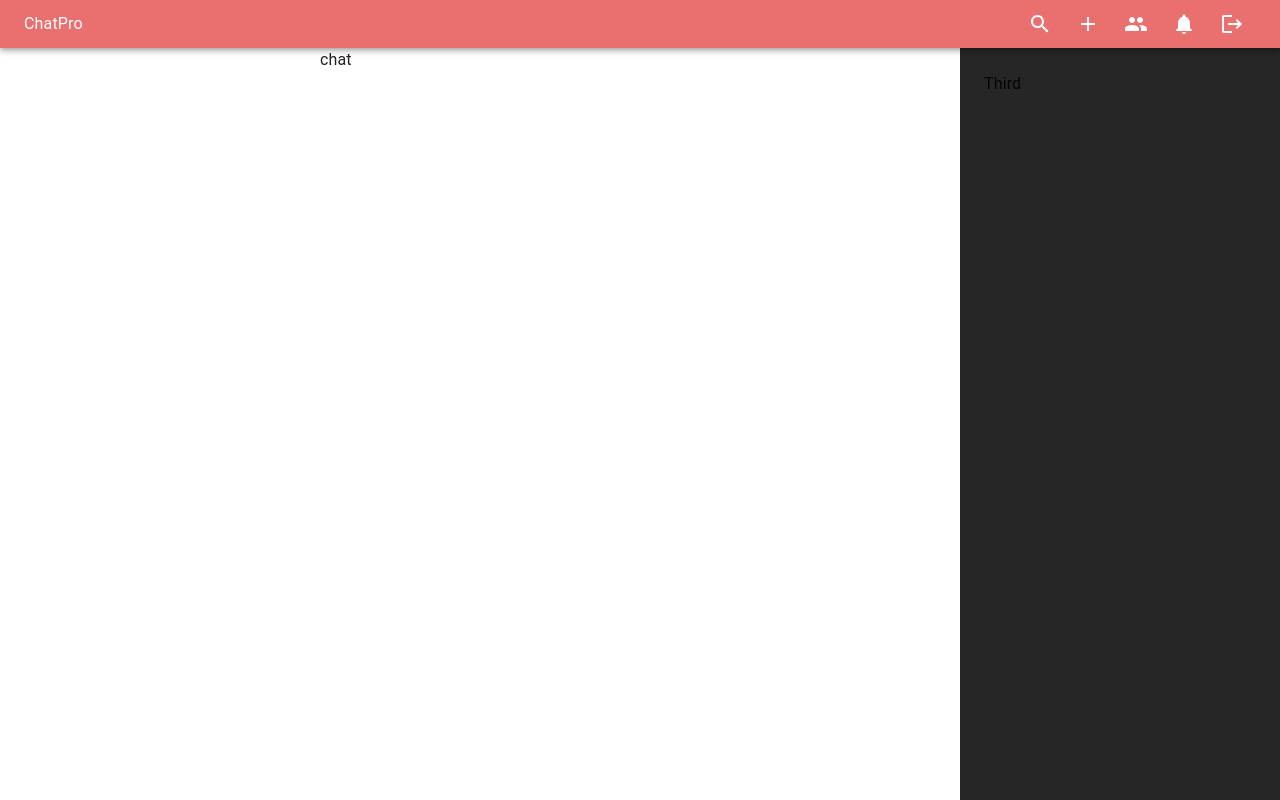
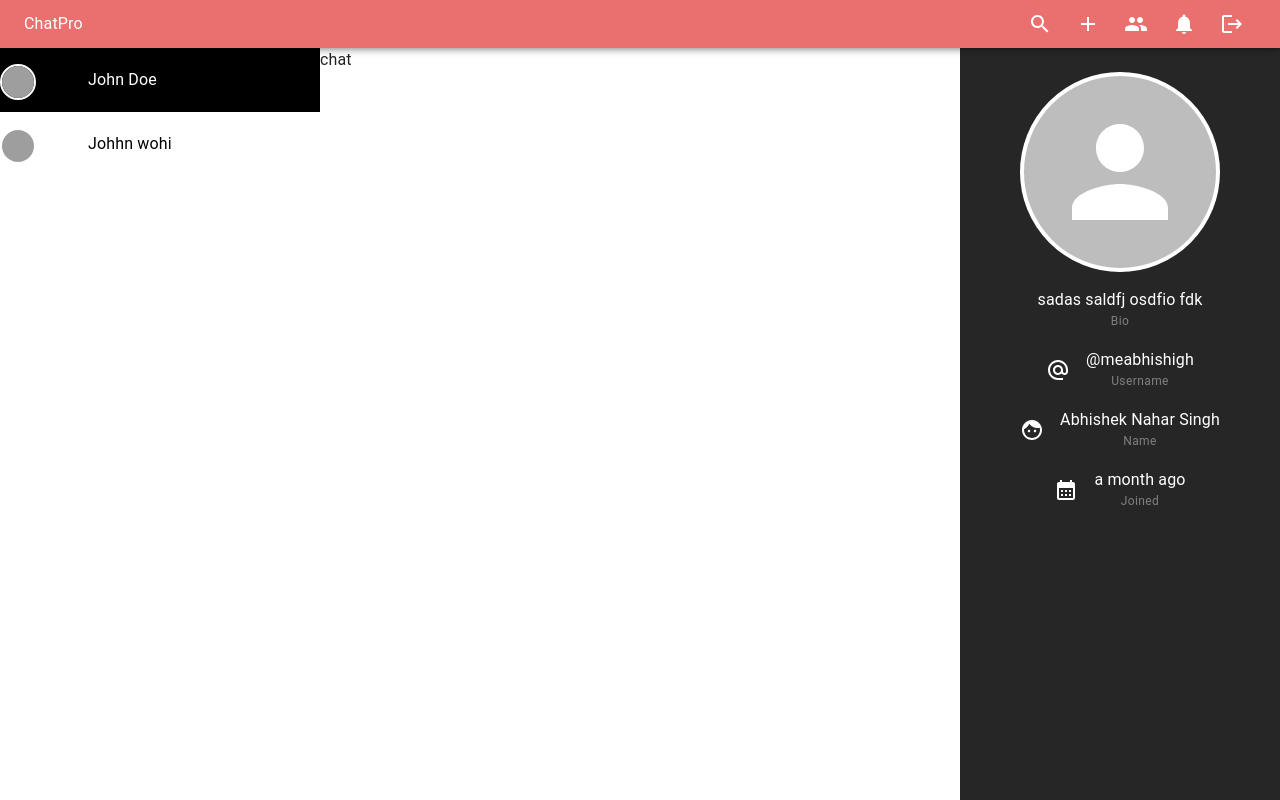
Before and after one commit to Harsh-Agrawal96/ChatPro, a React (Vite) app in the folder client/: page /chat/1 in a window 1280 px wide. Built offline with nearby package versions, Linux system fonts and the light colour scheme; grey boxes are pictures that could not be loaded.

Commit message:
added more UI and Serach Dialog

```diff
--- a/client/src/components/layout/AppLayout.jsx
+++ b/client/src/components/layout/AppLayout.jsx
@@ -3,11 +3,23 @@ import React from 'react'
 import Header from './Header';
 import Title from '../shared/Title';
 import { Grid2 } from "@mui/material";
-import ChatList from './ChatList';
+import ChatList from './ChatList.jsx';
+import { sampleChats } from '../../constants/sampleData';
+import { useParams } from 'react-router-dom';
+import Profile from '../specific/Profile.jsx';
 
 const AppLayout = () => ( WrappedComponent ) => {
 
     return (props) =>{
+
+        const params = useParams();
+        const  chatId = params.chatId;
+
+        const handleDeleteChat = ( e, _id, groupChat ) => {
+            e.preventDefault();
+            console.log( " see that it is cliked or not ");
+        }
+
         return (
             <>
                 <Title />
@@ -22,7 +34,11 @@ const AppLayout = () => ( WrappedComponent ) => {
                             display:{ xs: "none", sm: "block" }
                         }}
                     >
-                        < ChatList />
+                        < ChatList
+                            chats={sampleChats}
+                            chatId={chatId}
+                            handleDeleteChat={handleDeleteChat}
+                        />
                     </Grid2>
 
                     <Grid2 item height={"100%"} size={{ xs:12, sm: 8, md: 6, lg:6 }} >
@@ -38,7 +54,9 @@ const AppLayout = () => ( WrappedComponent ) => {
                             padding: "1.5rem",
                             backgroundColor: "rgba(0,0,0,0.85)",
                         }}
-                    > Third </Grid2>
+                    >
+                        <Profile />
+                    </Grid2>
 
                 </Grid2>
             </>
--- a/client/src/components/layout/ChatList.jsx
+++ b/client/src/components/layout/ChatList.jsx
@@ -1,5 +1,6 @@
 import { Stack } from '@mui/material'
 import React from 'react'
+import ChatItem from '../shared/ChatItem'
 
 const ChatList = ({
   w="100%",
@@ -17,8 +18,27 @@ const ChatList = ({
   return < Stack width = {w} direction={"column"} >
 
     {
-      chats?.map( data => {
-        return <div>{data}</div>
+      chats?.map( (data,index ) => {
+
+        const { avatar, _id, name, groupChat, members } = data;
+        const newMessageAlert = newMessagesAlert.find(
+          ({chatId}) => chatId === _id
+        );
+
+        const isOnline = members?.some( (member) => onlineUsers.includes(_id) );
+
+        return <ChatItem
+          newMessageAlert={newMessageAlert}
+          isOnline = {isOnline}
+          avatar={avatar}
+          name={name}
+          _id={_id}
+          key={_id}
+          groupChat={groupChat}
+          sameSender={chatId == _id}
+          handleDeleteChat={handleDeleteChat}
+          index={index}
+        />
       })
     }
 
--- a/client/src/components/layout/Header.jsx
+++ b/client/src/components/layout/Header.jsx
@@ -43,9 +43,7 @@ const Header = () => {
   };
 
   const openSearch = () => {
-    console.log( isSearch);
     setIsSearch( prev => !prev );
-    console.log( isSearch);
   };
 
   const openNewGroup = () => {
--- /dev/null
+++ b/client/src/components/shared/AvatarCard.jsx
@@ -0,0 +1,37 @@
+import { Avatar, AvatarGroup, Stack, Box } from '@mui/material'
+import React from 'react'
+
+const AvatarCard = ({ avatar = [], max = 4 }) => {
+
+  return (
+
+    <Stack direction={"row"} spacing={0.5} >
+        <AvatarGroup max={max} >
+            <Box width={"4rem"} height={"2rem"} >
+
+                {avatar.map(( i,index ) => (
+                    <Avatar
+                        key={ Math.random()*100 }
+                        src={i}
+                        alt={`Avatar ${index}`}
+                        sx={{
+                            width:"2rem",
+                            height: "2rem",
+                            position:"absolute",
+                            left: {
+                                xs: `${ 0.5 + index }rem`,
+                                sm: `${index}rem`
+                            }
+                        }}
+                    />
+                ))}
+
+            </Box>
+        </AvatarGroup>
+    </Stack>
+
+  );
+
+}
+
+export default AvatarCard
--- a/client/src/components/shared/ChatItem.jsx
+++ b/client/src/components/shared/ChatItem.jsx
@@ -1,7 +1,8 @@
-import { Stack } from 'react-router-dom';
-import React from 'react';
+
+import React, { memo } from 'react';
 import { Link } from '../styles/StyledComponents.jsx';
-import { Box, Typography } from '@mui/material';
+import { Box, Typography, Stack } from '@mui/material';
+import AvatarCard from './AvatarCard.jsx';
 
 const ChatItem = ({
   avatar = [],
@@ -12,9 +13,15 @@ const ChatItem = ({
   isOnline,
   newMessageAlert,
   index = 0,
-  handleDeleteChatOpen,
+  handleDeleteChat,
 }) => {
-  return <Link to={`/chat/${_id}`}>
+  return <Link
+          sx={{
+            padding: "0",
+          }}
+          to={`/chat/${_id}`}
+          onContextMenu={(e) => handleDeleteChat(e, _id, groupChat)}
+        >
     <div style={{
       display: "flex",
       gap: "0.5rem",
@@ -24,6 +31,8 @@ const ChatItem = ({
       color: sameSender ? "white" : "unset",
       position: "relative"
     }}>
+
+      <AvatarCard avatar={avatar} />
 
       <Stack >
         <Typography>{name}</Typography>
@@ -35,13 +44,22 @@ const ChatItem = ({
       </Stack>
 
       {
-        isOnline && <Box>
-
-        </Box>
+        isOnline &&
+          <Box sx={{
+              width:"10px",
+              height:"10px",
+              borderRadius: "50%",
+              backgroundColor: "green",
+              position: "absolute",
+              top:"50%",
+              right:"0.7rem",
+              transform:"translateY(-50%)",
+            }}
+          />
       }
 
     </div>
   </Link>
 }
 
-export default ChatItem
+export default memo(ChatItem)
--- /dev/null
+++ b/client/src/components/shared/UserItem.jsx
@@ -0,0 +1,51 @@
+
+import React, { memo } from 'react'
+import { ListItem, Stack, Avatar, Typography, IconButton } from "@mui/material";
+import { Add as AddIcon } from "@mui/icons-material";
+
+
+const UserItem = ({ user, handler, handlerIsLoading }) => {
+
+
+  const { name,_id,avatar } = user;
+
+
+  return (
+    <ListItem >
+      <Stack direction={"row"} alignItems='center' spacing={"1rem"} width={"100%"} >
+
+        <Avatar />
+
+        <Typography
+          variant='body1'
+          sx={{
+            flexGlow: 1,
+            display: "-webkit-box",
+            WebkitLineClamp: 1,
+            WebkitBoxOrient: "vertical",
+            overflow: "hidden",
+            textOverflow: "ellipsis",
+            width:"100%"
+          }}
+        > {name} </Typography>
+
+        <IconButton
+          size='small'
+          sx={{
+            bgcolor:"primary.main",
+            color: "white",
+            "&:hover" : {
+              bgcolor:"primary.dark",
+
+            }
+          }}
+          onClick={ () => handler(_id)}
+          disabled={handlerIsLoading} >
+          <AddIcon />
+        </IconButton>
+      </Stack>
+    </ListItem>
+  )
+}
+
+export default memo(UserItem)
--- /dev/null
+++ b/client/src/components/specific/Profile.jsx
@@ -0,0 +1,50 @@
+
+import { Avatar, Stack, Typography } from '@mui/material';
+import React from 'react';
+import { Face as FaceIcon, AlternateEmail as EmailIcon, CalendarMonth as CalendarIcon } from "@mui/icons-material";
+import moment from "moment";
+
+const Profile = () => {
+  return (
+    <Stack spacing={"1rem"} direction={"column"} alignItems={"center"} >
+      <Avatar
+        sx={{
+          width:200,
+          height:200,
+          objectFit:"contain",
+          marginBottom:"1rem",
+          border:"4px solid white",
+        }}
+      />
+      <ProfileCard heading={"Bio"} text={"sadas saldfj osdfio fdk"}  />
+      <ProfileCard heading={"Username"} text={"@meabhishigh"} Icon={<EmailIcon />} />
+      <ProfileCard heading={"Name"} text={"Abhishek Nahar Singh"} Icon={<FaceIcon />} />
+      <ProfileCard heading={"Joined"} text={moment("2024-11-04T18:30:00.000Z").fromNow()} Icon={<CalendarIcon />} />
+    </Stack>
+  )
+}
+
+
+const ProfileCard = ({ text, Icon, heading }) => (
+  <Stack
+    direction={"row"}
+    alignItems={"center"}
+    spacing={"1rem"}
+    color={"white"}
+    textAlign={"center"}
+  >
+    { Icon && Icon }
+    <Stack>
+      <Typography variant='body1' >
+        {text}
+      </Typography>
+      <Typography color='gray' variant='caption' >
+        {heading}
+      </Typography>
+    </Stack>
+
+  </Stack>
+);
+
+
+export default Profile
--- a/client/src/components/specific/Search.jsx
+++ b/client/src/components/specific/Search.jsx
@@ -1,10 +1,60 @@
-import React from 'react'
+
+import React, { useState } from 'react'
+import { Dialog, DialogTitle, InputAdornment, List, Stack, TextField, Typography } from "@Mui/material";
+import { useInputValidation } from "6pp";
+import { Search as SearchIcon } from "@mui/icons-material";
+import UserItem from '../shared/UserItem';
+import { sampleUsers } from '../../constants/sampleData';
+
 
 const Search = () => {
+
+  const search = useInputValidation("");
+
+  let isLoadingSendFriendRequest = false;
+  const [ users, setUsers ] = useState(sampleUsers);
+
+  const addFriendHandler = ( id ) => {
+    console.log(id);
+  }
+
   return (
-    <div>
-      Search
-    </div>
+    <Dialog open >
+      <Stack p={"1.5rem"} direction={"column"} width={"20rem"} >
+
+        <DialogTitle textAlign={"center"} > Find People </DialogTitle>
+
+        <TextField
+          label=""
+          value={search.value}
+          onChange={search.changeHandler}
+          variant='outlined'
+          size='small'
+          InputProps={{
+            startAdornment:(
+              <InputAdornment position='start' >
+                <SearchIcon />
+              </InputAdornment>
+            )
+          }}
+        />
+
+        <List >
+          {
+            users.map( (i) => (
+              <UserItem
+                user={i}
+                key={i._id}
+                handler={addFriendHandler}
+                handlerIsLoading={isLoadingSendFriendRequest}
+              />
+            ))
+          }
+        </List>
+
+      </Stack>
+    </Dialog>
+
   )
 }
 
--- a/client/src/components/styles/StyledComponents.jsx
+++ b/client/src/components/styles/StyledComponents.jsx
@@ -19,6 +19,6 @@ export const Link = styled( LinkComponent )`
     color : black;
     padding : 0.5rem;
     &:hover{
-        background-color: "#f0f0f0";
+        background-color: rgba(0,0,0,0.1);
     }
 `;
--- /dev/null
+++ b/client/src/constants/sampleData.js
@@ -0,0 +1,31 @@
+
+export const sampleChats = [
+    {
+        avatar: ["https://www.w3schools.com/howto/img_avatar.png"],
+        name: "John Doe",
+        _id: "1",
+        groupChat: false,
+        members: ["1","2"],
+    },
+    {
+        avatar: ["https://www.w3schools.com/howto/img_avatar.png"],
+        name: "Johhn wohi",
+        _id: "2",
+        groupChat: true,
+        members: ["1","2"],
+    },
+];
+
+
+export const sampleUsers = [
+    {
+        avatar: ["https://www.w3schools.com/howto/img_avatar.png"],
+        name: "John Doe",
+        _id: "1",
+    },
+    {
+        avatar: ["https://www.w3schools.com/howto/img_avatar.png"],
+        name: "Johhn wohi",
+        _id: "2",
+    },
+]
--- a/client/src/main.jsx
+++ b/client/src/main.jsx
@@ -4,7 +4,7 @@ import React from 'react'
 import { createRoot } from 'react-dom/client'
 import App from './App.jsx'
 
-import { CssBaseline } from "@mui/material"
+import { CssBaseline } from "@mui/material";
 import { HelmetProvider } from 'react-helmet-async'
 
 
@@ -13,7 +13,9 @@ createRoot(document.getElementById('root')).render(
   <StrictMode>
     <HelmetProvider>
       <CssBaseline />
-      <App />
+        <div onContextMenu={(e) => e.preventDefault()}>
+          <App />
+        </div>
     </HelmetProvider>
   </StrictMode>
 
```
Also changed, not shown: 2 other files (tests, documents, lock files or other folders).
